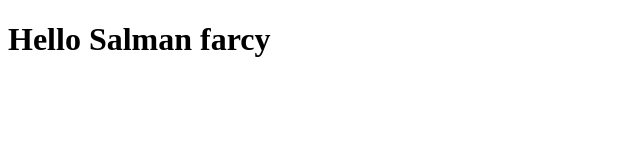
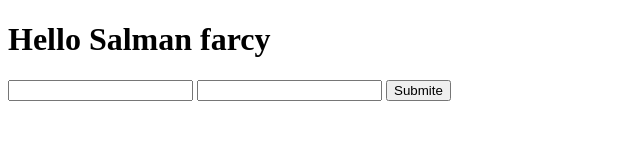
Before and after one commit to salman-farcy/Github-Intermediate-Learning, a plain HTML site: page index.Html in a window 1280 px wide. Shown: the whole page, without its empty margins (0-640 px from the left). Drawn offline with Linux system fonts and the light colour scheme.

Commit message:
created new login form dev-1

```diff
--- a/index.Html
+++ b/index.Html
@@ -7,5 +7,12 @@
 </head>
 <body>
      <h1>Hello Salman farcy</h1>
+
+
+     <form action="">
+          <input type="text">
+          <input type="text">
+          <button>Submite</button>
+     </form>
 </body>
 </html>
```
